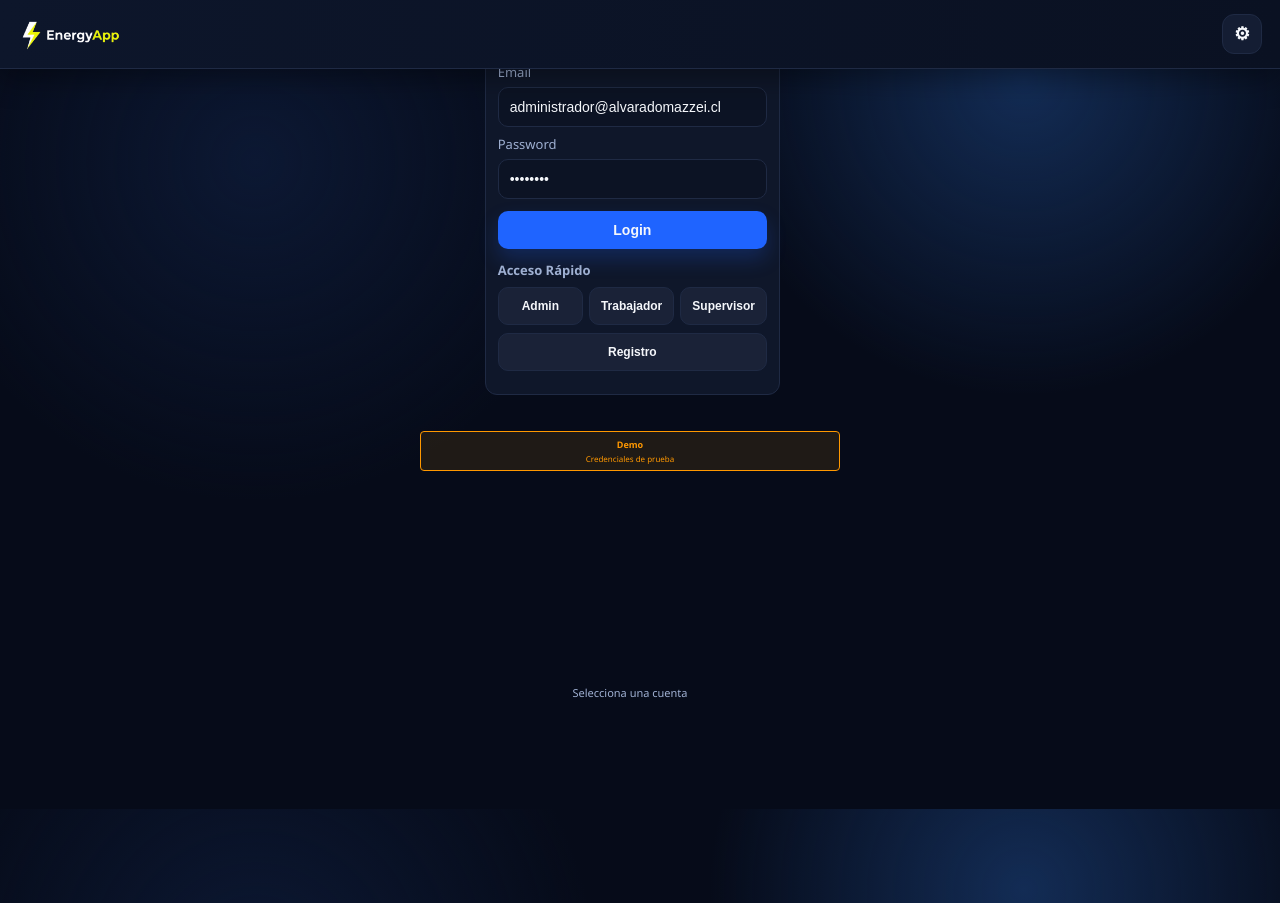
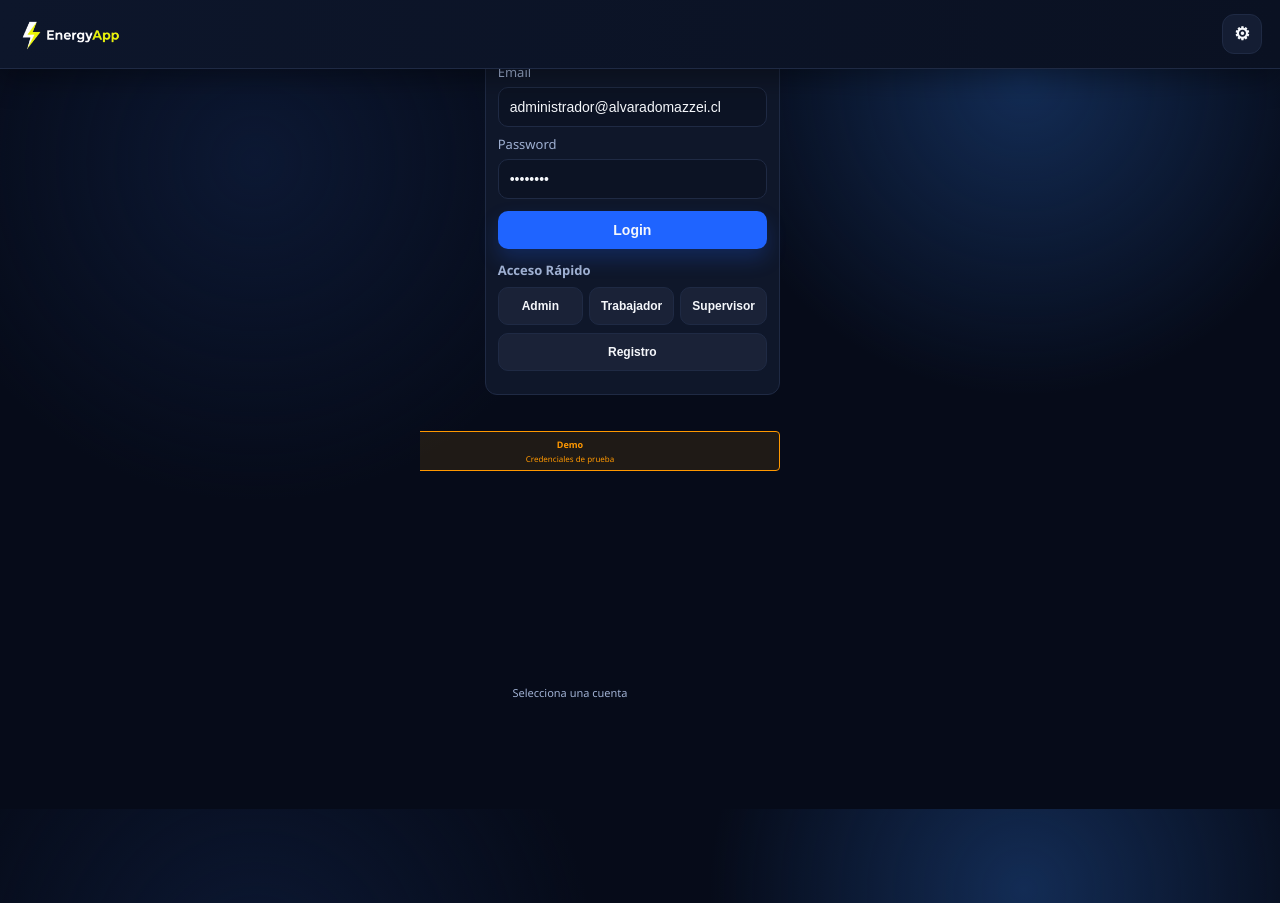
Before and after one commit to c0hete/energyapp-llm-platform, a FastAPI app: page /static/index.html in a window 1280 px wide. Run offline with FastAPI, Linux system fonts and the light colour scheme; data that the repository does not hold is empty.

Commit message:
Fix QR alignment - remove centering margin from qrBlock

```diff
--- a/static/index.html
+++ b/static/index.html
@@ -42,7 +42,7 @@
       </div>
 
       <!-- QR Code - Contenedor independiente -->
-      <div id="qrBlock" style="width:420px; margin:0 auto;">
+      <div id="qrBlock" style="width:420px;">
         <div style="text-align:center;">
           <div style="background:rgba(255,152,0,0.1); border:1px solid #ff9800; border-radius:4px; padding:6px; margin-bottom:12px;">
             <p style="margin:0; font-size:9px; color:#ff9800; font-weight:bold;">Demo</p>
--- a/static/styles.css
+++ b/static/styles.css
@@ -99,6 +99,7 @@
   overflow: hidden;
   border-radius: 14px;
   box-shadow: var(--shadow);
+  align-items: flex-start;
 }
 
 main.unauth aside {
```
